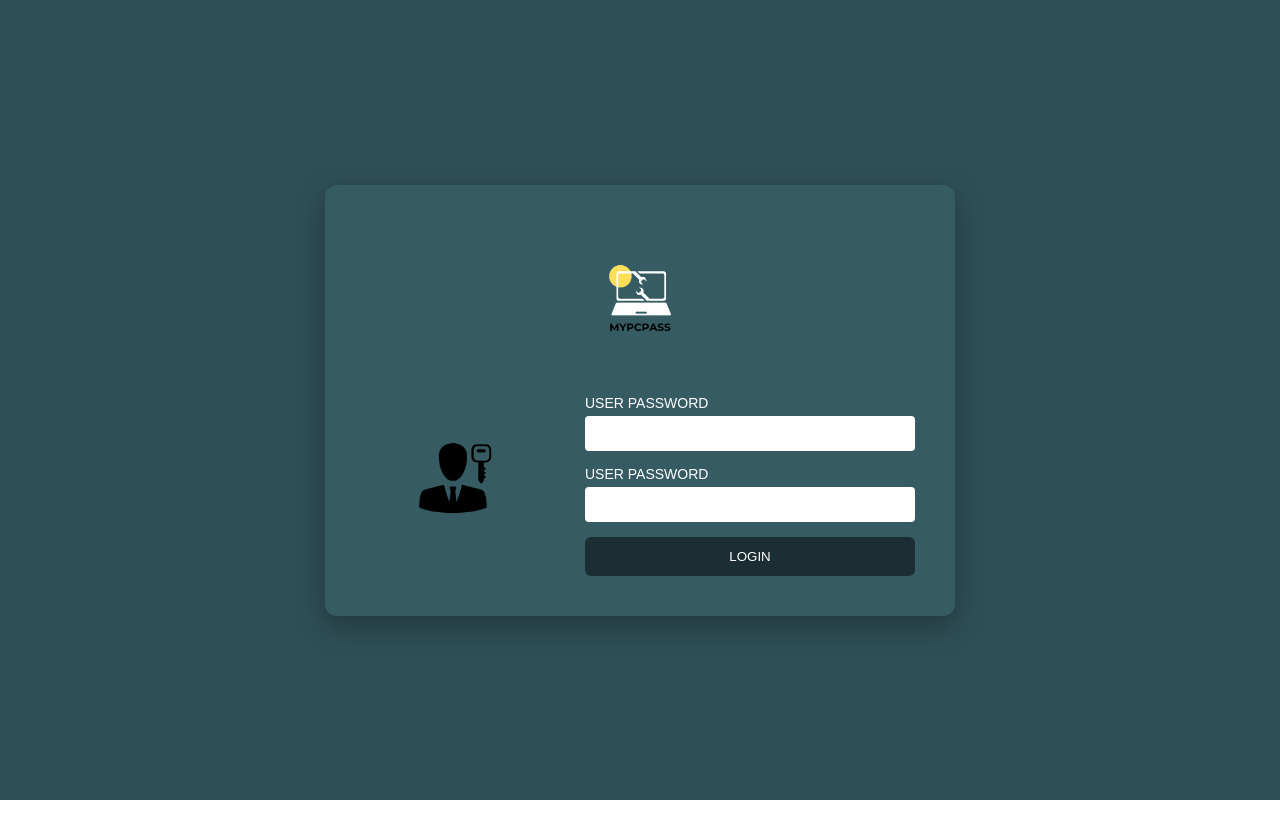
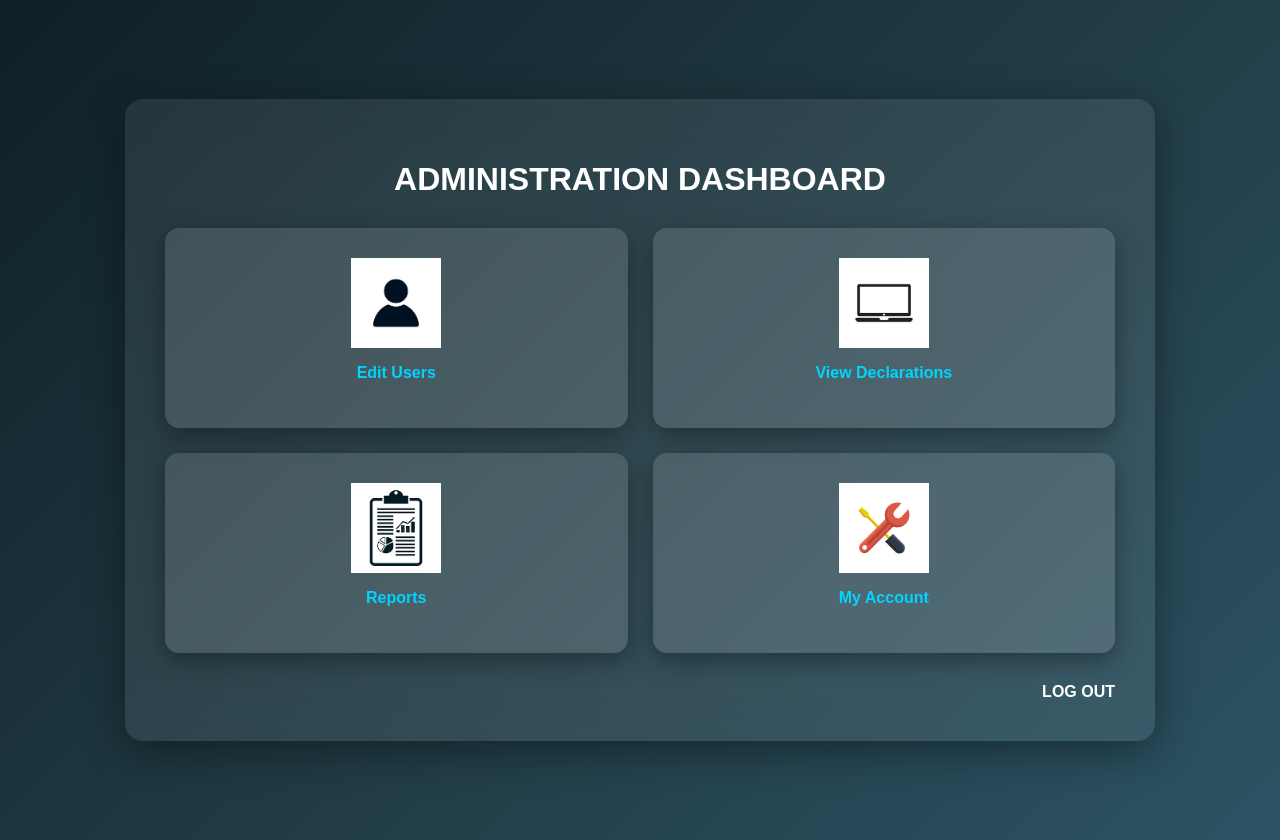
Before and after one commit to Dtee01/Pcpass, a React (Vite) app: page /admin in a window 1280 px wide. Before the commit the page ends 800 px from the top, so only its background shows below. Built offline with nearby package versions, Linux system fonts and the light colour scheme.

Commit message:
Admin redirecting

```diff
--- a/src/AdminDashboard.jsx
+++ b/src/AdminDashboard.jsx
@@ -1,7 +1,12 @@
-import { useNavigate } from "react-router-dom";
+import { Routes, Route, useNavigate } from "react-router-dom";
+import Account from "./Adminpages/Account";
+import Declarations from "./Adminpages/Declarations";
+import EditUsers from "./Adminpages/EditUsers";
+import Reports from "./Adminpages/Reports";
 
 function Card({ icon, title, route }) {
-    const navigate = useNavigate();
+  const navigate = useNavigate();
+
   return (
     <div className="card" onClick={() => navigate(route)}>
       <img src={icon} alt={title} />
@@ -10,19 +15,17 @@ function Card({ icon, title, route }) {
   );
 }
 
-function AdminDashboard() {
+function DashboardHome() {
   return (
     <div className="page">
       <div className="glass">
-        <button className="close">✖</button>
-
         <h1>ADMINISTRATION DASHBOARD</h1>
 
         <div className="grid">
-          <Card icon="/icons/user.png" title="Edit Users" route= "/users" />
-          <Card icon="/icons/laptop.png" title="View Declarations" route= "/declarations" />
-          <Card icon="/icons/report.png" title="Reports" route= "/reports" />
-          <Card icon="/icons/tools.png" title="My Account" route= "/account" />
+          <Card icon="/icons/user.png" title="Edit Users" route="users" />
+          <Card icon="/icons/laptop.png" title="View Declarations" route="declarations" />
+          <Card icon="/icons/report.png" title="Reports" route="reports" />
+          <Card icon="/icons/tools.png" title="My Account" route="account" />
         </div>
 
         <div className="logout">LOG OUT</div>
@@ -31,4 +34,18 @@ function AdminDashboard() {
   );
 }
 
-export default AdminDashboard;
+export default function AdminDashboard() {
+  return (
+    <Routes>
+      <Route index element={<DashboardHome />} />
+
+      <Route path="account" element={<Account />} />
+
+      <Route path="declarations" element={<Declarations />} />
+
+      <Route path="users" element={<EditUsers />} />
+
+      <Route path="reports" element={<Reports />} />
+    </Routes>
+  );
+}
--- a/src/App.jsx
+++ b/src/App.jsx
@@ -1,24 +1,16 @@
 import { BrowserRouter, Routes, Route } from "react-router-dom";
 import Login from "./Loginpage";
+import Department from "./Department";
 import AdminDashboard from "./AdminDashboard";
-import Account from "./Adminpages/Account";
-import Declarations from "./Adminpages/Declarations";
-import EditUsers from "./Adminpages/EditUsers";
-import Reports from "./Adminpages/Reports";
 
 function App() {
   return (
-    < Login />
-    /*<BrowserRouter>
-      <Routes>
-        <Route path="/" element={<AdminDashboard />} />
-        <Route path="/account" element={<Account />} />
-        <Route path="/declarations" element={<Declarations />} />
-        <Route path="/users" element={<EditUsers />} />
-        <Route path="/reports" element={<Reports />} />
+    <BrowserRouter>
+    <Routes>
+       <Route path="/admin/*" element={<AdminDashboard />} />
+     </Routes>
 
-      </Routes>
-    </BrowserRouter>*/
+    </BrowserRouter>
   );
 }
 
--- a/src/Department.jsx
+++ b/src/Department.jsx
@@ -0,0 +1,44 @@
+import loginpic from '/icons/PCstart.png';
+
+export default function Department()
+{
+    return(
+    <div>
+        <div>
+            <img src = {loginpic} alt ="pc-logo" />
+        </div>
+        <div>
+            <nav>
+                <h5>NEW LAPTOP</h5>
+                <h5>VIEW LAPTOPS</h5>
+                <h5>VIEW STUDENTS</h5>
+                <h5>MY ACCOUNT</h5>
+                <h5>LOG OUT</h5>
+            </nav>
+            <main>
+                <h2>STUDENT LAPTOP DECLARATION</h2>
+             <div>
+                <ul>
+                    <li>
+                        <label>LAPTOP SERIAL</label>
+                        <input type='text' />
+                    </li>
+                    <li>
+                        <label>LAPTOP MODEL</label>
+                        <input type='text' />
+                    </li>
+                     <li>
+                        <label>STUDENT REG</label>
+                        <input type='text' />
+                    </li>
+                </ul>
+                </div>
+                <div>
+                    <button>CLEAR</button>
+                    <button>REGISTER</button>
+                </div>
+            </main>
+        </div>
+    </div>
+    )
+}
--- a/src/Loginpage.jsx
+++ b/src/Loginpage.jsx
@@ -1,6 +1,10 @@
+import { BrowserRouter,Router, Route } from "react-router-dom";
+import { useNavigate } from "react-router-dom";
 import "./Login.css";
 import loginpic from '/icons/PCstart.png';
 import usericon from '/icons/log.png';
+
+
 export default function Login() {
   return (
     <div className="login-page">
```
